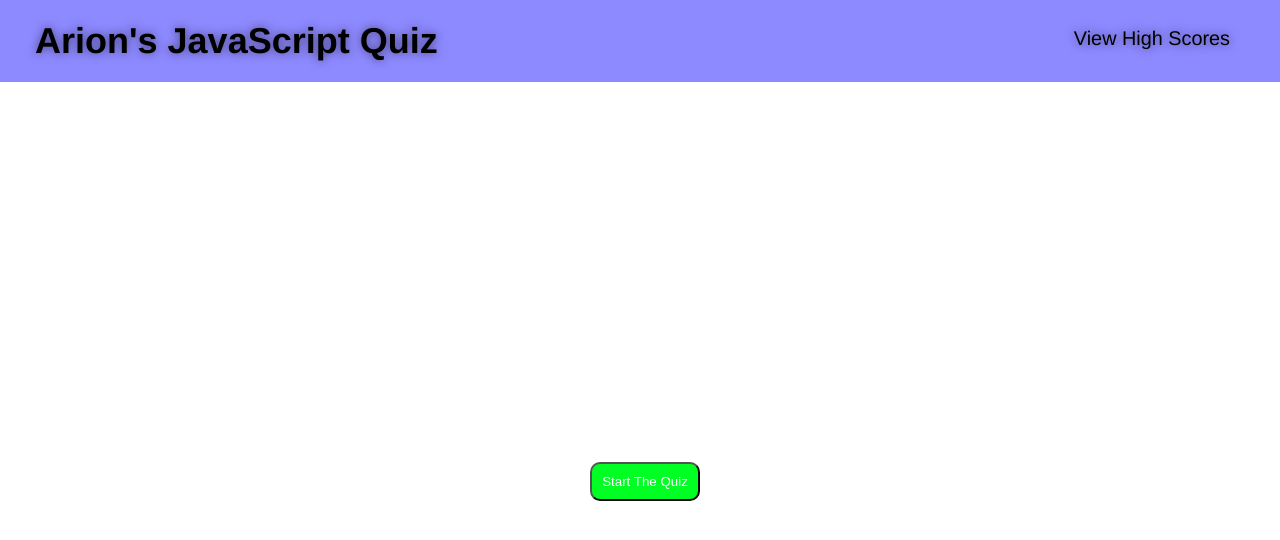
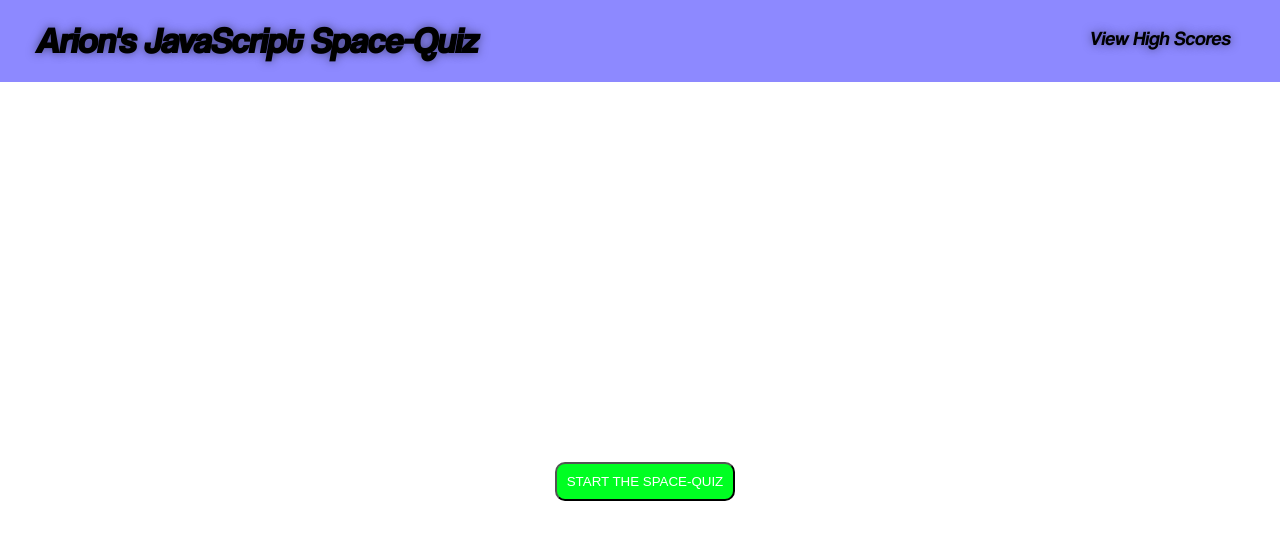
Before and after one commit to arionitas/Code-Quiz, a plain HTML site: page index.html in a window 1280 px wide. Drawn offline with Linux system fonts and the light colour scheme.

Commit message:
using downloaded fonts working

```diff
--- a/assets/css/style.css
+++ b/assets/css/style.css
@@ -11,8 +11,25 @@
     box-sizing: border-box;
 }
 body{
-    font-family: Helvetica, Arial, sans-serif;
+    font-family: "Catcheye-webfont", Arial, sans-serif;
 }
+
+
+@font-face {
+   font-family: "catcheye-webfont";
+   src: url('../fonts/coolvetica_rg_it-webfont.woff2') format('woff2'),
+        url('../fonts/coolvetica_rg-webfont.woff') format('woff');
+   font-weight: normal;
+   font-style: normal;
+   font-synthesis: none;
+   text-rendering: optimizeLegibility;
+   -webkit-font-smoothing: antialiased;
+   -moz-osx-font-smoothing: grayscale;
+ }
+
+
+
+
 section {
     padding: 30px;
 }
--- a/index.html
+++ b/index.html
@@ -6,7 +6,7 @@
     <meta name="viewport" content="width=device-width, initial-scale=1.0">
     <meta http-equiv="X-UA-Compatible" content="ie=edge" />
 
-    <title>Arion's JavaScript Quiz</title>
+    <title>Arion's JavaScript Space-Quiz</title>
 
     <link rel="stylesheet" href="./assets/css/style.css">
 </head>
@@ -14,7 +14,7 @@
 <body>
 
     <header>
-        <h1>Arion's JavaScript Quiz</h1>
+        <h1>Arion's JavaScript Space-Quiz</h1>
         <div class="timer" id="countdown"></div>
         <nav>
             <ul>
@@ -32,7 +32,7 @@
         </div>
 
 
-        <button class="btn" id="start">Start The Quiz</button>
+        <button class="btn" id="start">START THE SPACE-QUIZ</button>
 
         <section class="highscore" id="highscore-panel">
             <form id="highscore">
```
